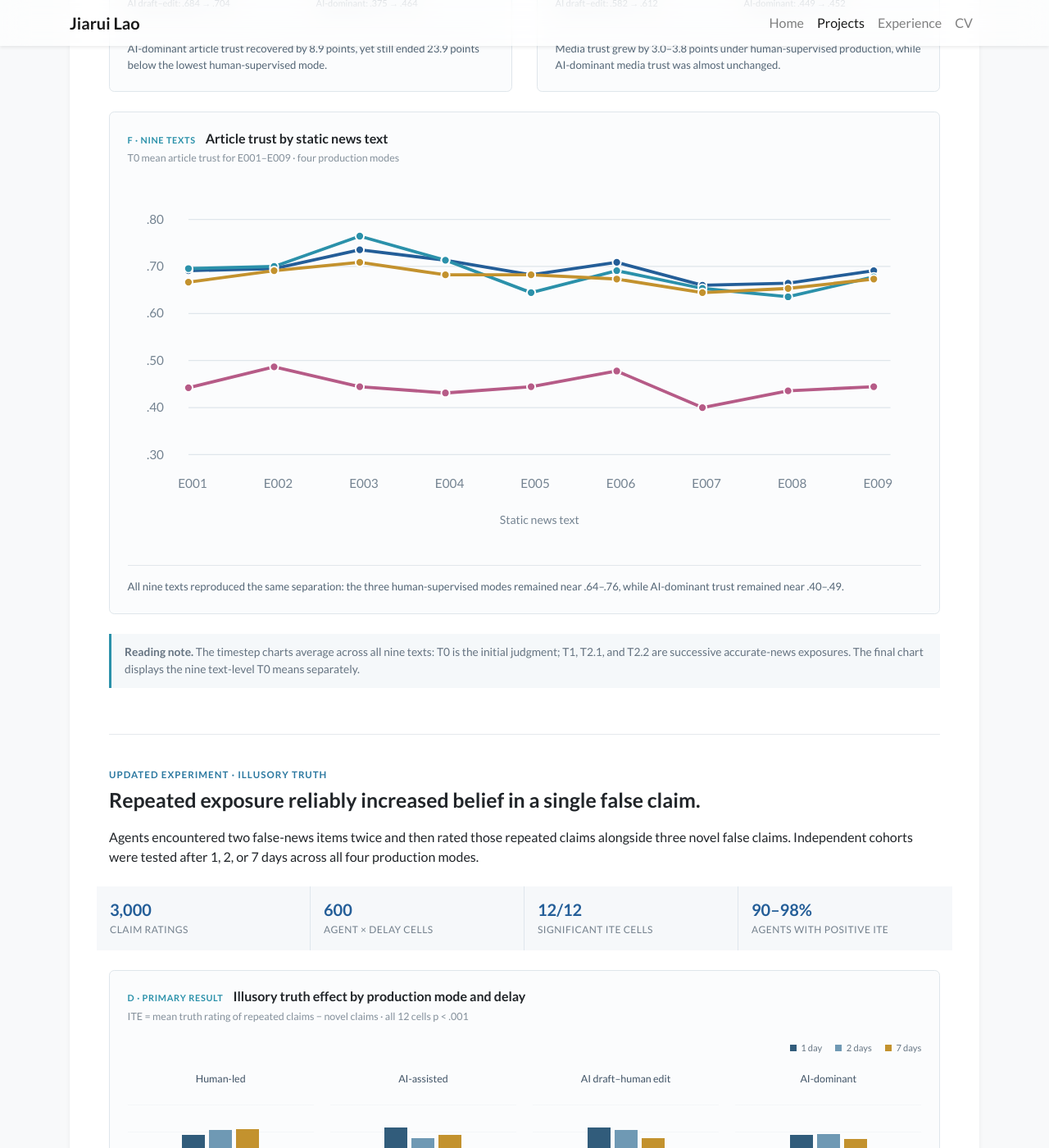
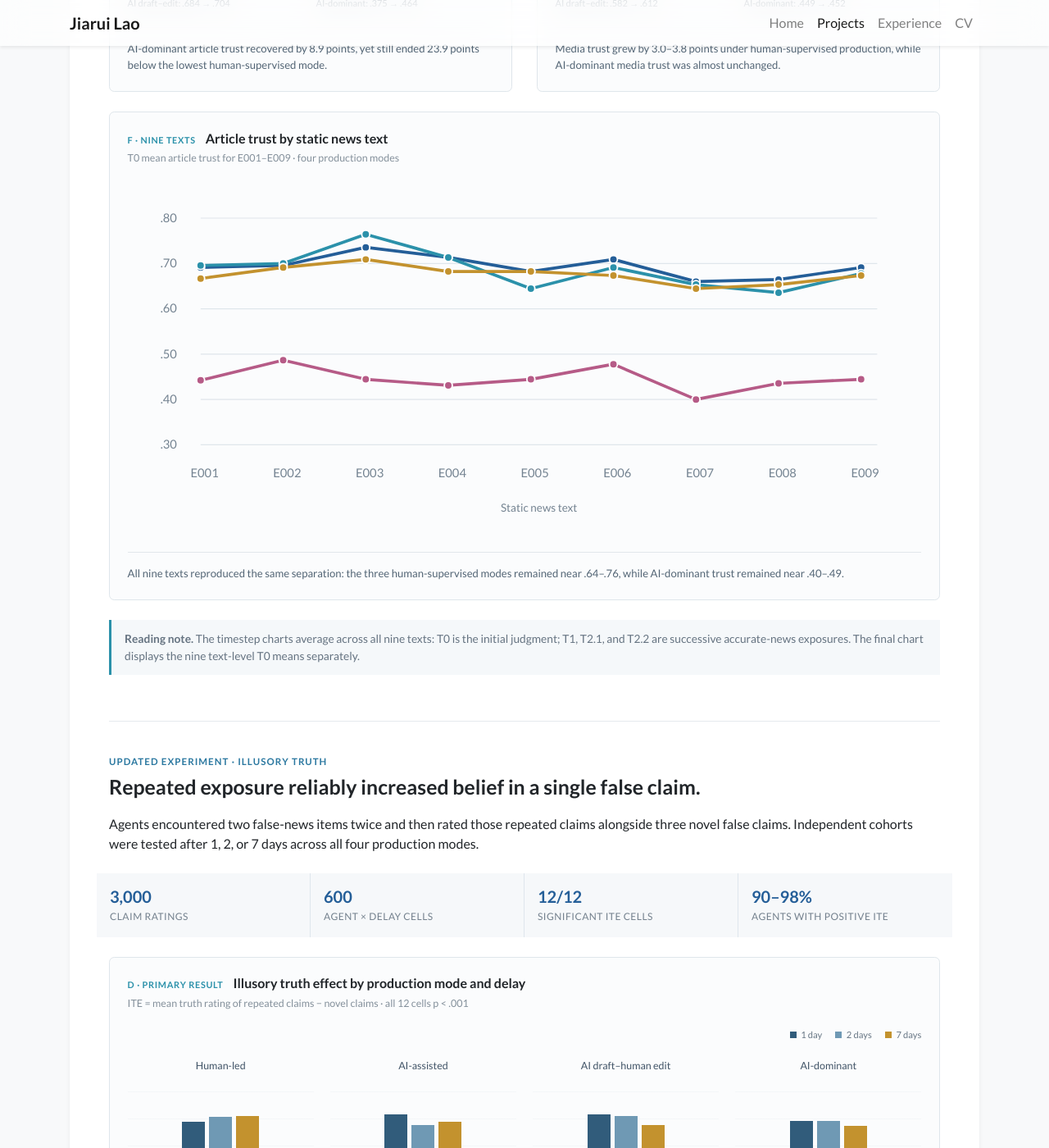
Before and after one commit to laojiaaaaaa-pixel/laojiaaaaaa-pixel.github.io, a Jekyll site: the page built from projects.html, in a window 1280 px wide and 1400 px high, scrolled down 3387 px. Shown: the whole window at 82% size. Built offline with Jekyll 4.4.1, drawn with Linux system fonts in a browser that asks for light colours; nearby versions of some CDN libraries; a style sheet for code colours, icons or effects is not loaded.

Commit message:
Style nine-text comparison chart

```diff
--- a/assets/css/global.css
+++ b/assets/css/global.css
@@ -103,6 +103,7 @@ body {
 .trajectory-legend { display: flex; flex-wrap: wrap; justify-content: flex-end; gap: .45rem 1.1rem; margin: 1.25rem 0 1rem; color: #667684; font-size: .72rem; }.trajectory-legend span::before { display: inline-block; width: 14px; height: 3px; margin-right: .35rem; content: ""; vertical-align: middle; background: currentColor; }.trajectory-legend .human { color: #245e98; }.trajectory-legend .assist { color: #2b91aa; }.trajectory-legend .draft { color: #c3922e; }.trajectory-legend .dominant { color: #b65b87; }
 .trajectory-chart svg { display: block; width: 100%; height: auto; margin-top: .5rem; overflow: visible; }.trajectory-grid line { stroke: #dfe6eb; stroke-width: 1; }.trajectory-axis text { fill: #748391; font-size: 12px; }.trajectory-axis .axis-name { text-anchor: middle; font-size: 11px; }.trajectory-line { fill: none; stroke-width: 3; stroke-linecap: round; stroke-linejoin: round; }.trajectory-band { opacity: .13; stroke: none; }.trajectory-line.human { stroke: #245e98; }.trajectory-line.assist { stroke: #2b91aa; }.trajectory-line.draft { stroke: #c3922e; }.trajectory-line.dominant { stroke: #b65b87; }.trajectory-band.human, .trajectory-dots.human { fill: #245e98; }.trajectory-band.assist, .trajectory-dots.assist { fill: #2b91aa; }.trajectory-band.draft, .trajectory-dots.draft { fill: #c3922e; }.trajectory-band.dominant, .trajectory-dots.dominant { fill: #b65b87; }.trajectory-dots circle { stroke: white; stroke-width: 1.5; }
 .trajectory-endpoints { display: grid; grid-template-columns: 1fr 1fr; gap: .3rem .8rem; margin-top: .3rem; color: #657582; font-size: .69rem; }
+.static-text-chart svg { display: block; width: 100%; height: auto; max-height: 430px; }
 .academic-timeline { border-top: 1px solid #e0e6ec; }
 .academic-timeline section { display: grid; grid-template-columns: 155px 1fr; gap: 2rem; padding: 2rem 0; border-bottom: 1px solid #e0e6ec; }
 .academic-timeline time { color: #2d6aa6; font: .8rem "Source Code Pro", monospace; }
```
